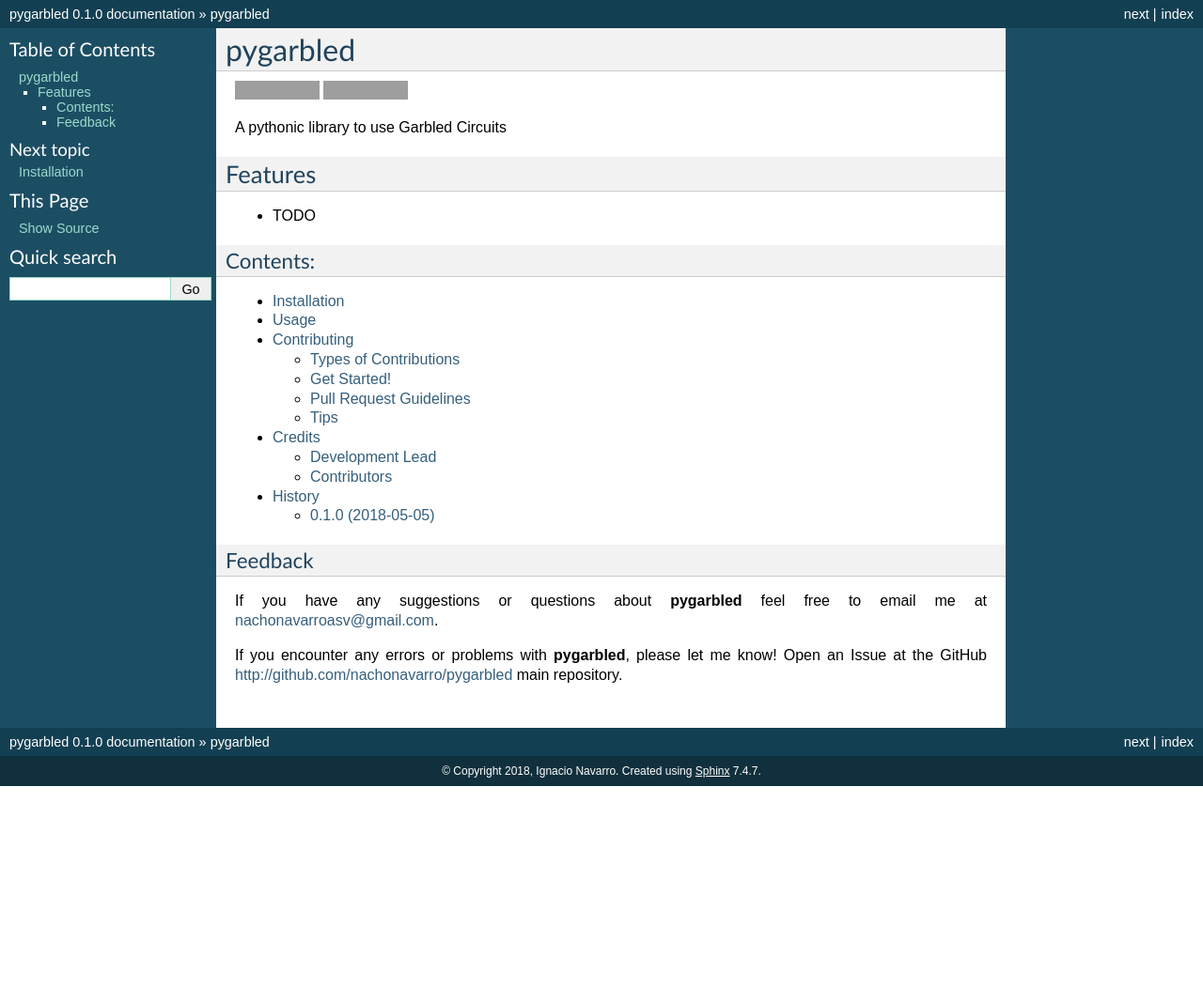
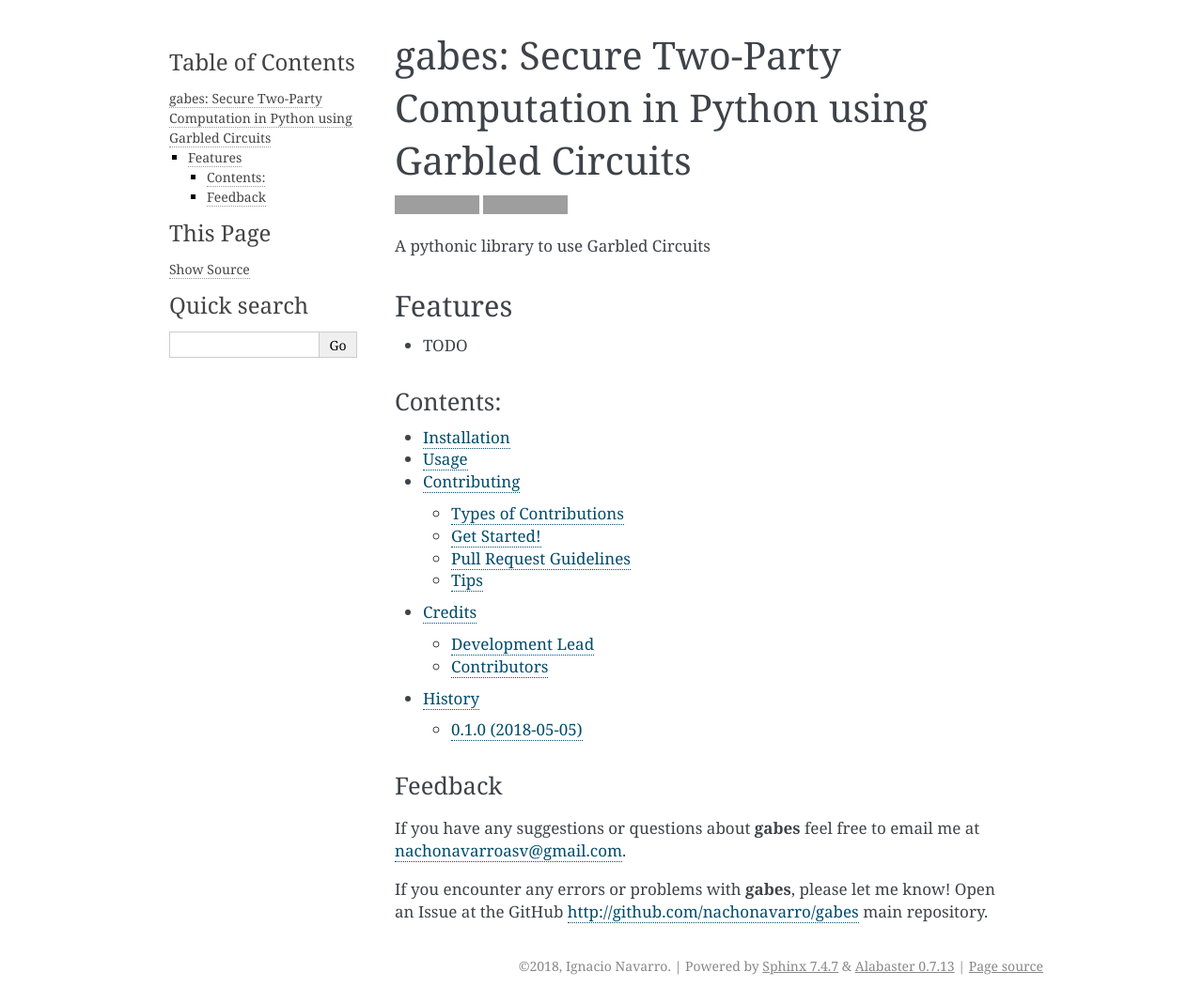
Before and after one commit to nachonavarro/gabes, a Sphinx documentation site: the page built from docs/index.rst, in a window 1280 px wide. Shown: the whole page at 94% size. Built offline with Sphinx 7.4.7, drawn with Linux system fonts in a browser that asks for light colours; before the commit the page ends 900 px from its top, so only the background shows below that; grey boxes are pictures that could not be loaded.

Commit message:
Change name to Gabes

```diff
--- a/README.rst
+++ b/README.rst
@@ -1,12 +1,12 @@
 =============================
-pygarbled
+gabes: Secure Two-Party Computation in Python using Garbled Circuits
 =============================
 
-.. image:: https://badge.fury.io/py/pygarbled.svg
-    :target: http://badge.fury.io/py/pygarbled
+.. image:: https://badge.fury.io/py/gabes.svg
+    :target: http://badge.fury.io/py/gabes
 
-.. image:: https://travis-ci.org/nachonavarro/pygarbled.svg?branch=master
-    :target: https://travis-ci.org/nachonavarro/pygarbled
+.. image:: https://travis-ci.org/nachonavarro/gabes.svg?branch=master
+    :target: https://travis-ci.org/nachonavarro/gabes
 
 A pythonic library to use Garbled Circuits
 
--- a/docs/conf.py
+++ b/docs/conf.py
@@ -22,7 +22,7 @@ cwd = os.getcwd()
 parent = os.path.dirname(cwd)
 sys.path.insert(0, parent)
 
-import pygarbled
+import gabes
 
 # -- General configuration -----------------------------------------------------
 
@@ -46,7 +46,7 @@ source_suffix = '.rst'
 master_doc = 'index'
 
 # General information about the project.
-project = u'pygarbled'
+project = u'gabes'
 copyright = u'2018, Ignacio Navarro'
 
 # The version info for the project you're documenting, acts as replacement for
@@ -54,9 +54,9 @@ copyright = u'2018, Ignacio Navarro'
 # built documents.
 #
 # The short X.Y version.
-version = pygarbled.__version__
+version = gabes.__version__
 # The full version, including alpha/beta/rc tags.
-release = pygarbled.__version__
+release = gabes.__version__
 
 # The language for content autogenerated by Sphinx. Refer to documentation
 # for a list of supported languages.
@@ -100,7 +100,7 @@ pygments_style = 'sphinx'
 
 # The theme to use for HTML and HTML Help pages.  See the documentation for
 # a list of builtin themes.
-html_theme = 'default'
+html_theme = 'alabaster'
 
 # Theme options are theme-specific and customize the look and feel of a theme
 # further.  For a list of options available for each theme, see the
@@ -173,7 +173,7 @@ html_static_path = ['_static']
 #html_file_suffix = None
 
 # Output file base name for HTML help builder.
-htmlhelp_basename = 'pygarbleddoc'
+htmlhelp_basename = 'gabesdoc'
 
 
 # -- Options for LaTeX output --------------------------------------------------
@@ -192,7 +192,7 @@ latex_elements = {
 # Grouping the document tree into LaTeX files. List of tuples
 # (source start file, target name, title, author, documentclass [howto/manual]).
 latex_documents = [
-  ('index', 'pygarbled.tex', u'pygarbled Documentation',
+  ('index', 'gabes.tex', u'gabes Documentation',
    u'Ignacio Navarro', 'manual'),
 ]
 
@@ -222,7 +222,7 @@ latex_documents = [
 # One entry per manual page. List of tuples
 # (source start file, name, description, authors, manual section).
 man_pages = [
-    ('index', 'pygarbled', u'pygarbled Documentation',
+    ('index', 'gabes', u'gabes Documentation',
      [u'Ignacio Navarro'], 1)
 ]
 
@@ -236,8 +236,8 @@ man_pages = [
 # (source start file, target name, title, author,
 #  dir menu entry, description, category)
 texinfo_documents = [
-  ('index', 'pygarbled', u'pygarbled Documentation',
-   u'Ignacio Navarro', 'pygarbled', 'One line description of project.',
+  ('index', 'gabes', u'gabes Documentation',
+   u'Ignacio Navarro', 'gabes', 'One line description of project.',
    'Miscellaneous'),
 ]
 
--- a/docs/index.rst
+++ b/docs/index.rst
@@ -20,8 +20,8 @@ Contents:
 Feedback
 ========
 
-If you have any suggestions or questions about **pygarbled** feel free to email me
+If you have any suggestions or questions about **gabes** feel free to email me
 at nachonavarroasv@gmail.com.
 
-If you encounter any errors or problems with **pygarbled**, please let me know!
-Open an Issue at the GitHub http://github.com/nachonavarro/pygarbled main repository.
+If you encounter any errors or problems with **gabes**, please let me know!
+Open an Issue at the GitHub http://github.com/nachonavarro/gabes main repository.
--- a/docs/usage.rst
+++ b/docs/usage.rst
@@ -2,6 +2,6 @@
 Usage
 ========
 
-To use pygarbled in a project::
+To use gabes in a project::
 
-	import pygarbled
+	import gabes
```
Also changed, not shown: CONTRIBUTING.rst (+10 -10 lines), docs/installation.rst (+4 -4 lines), setup.py (+6 -6 lines), gabes/__init__.py (renamed from pygarbled/__init__.py), 5 other files.
